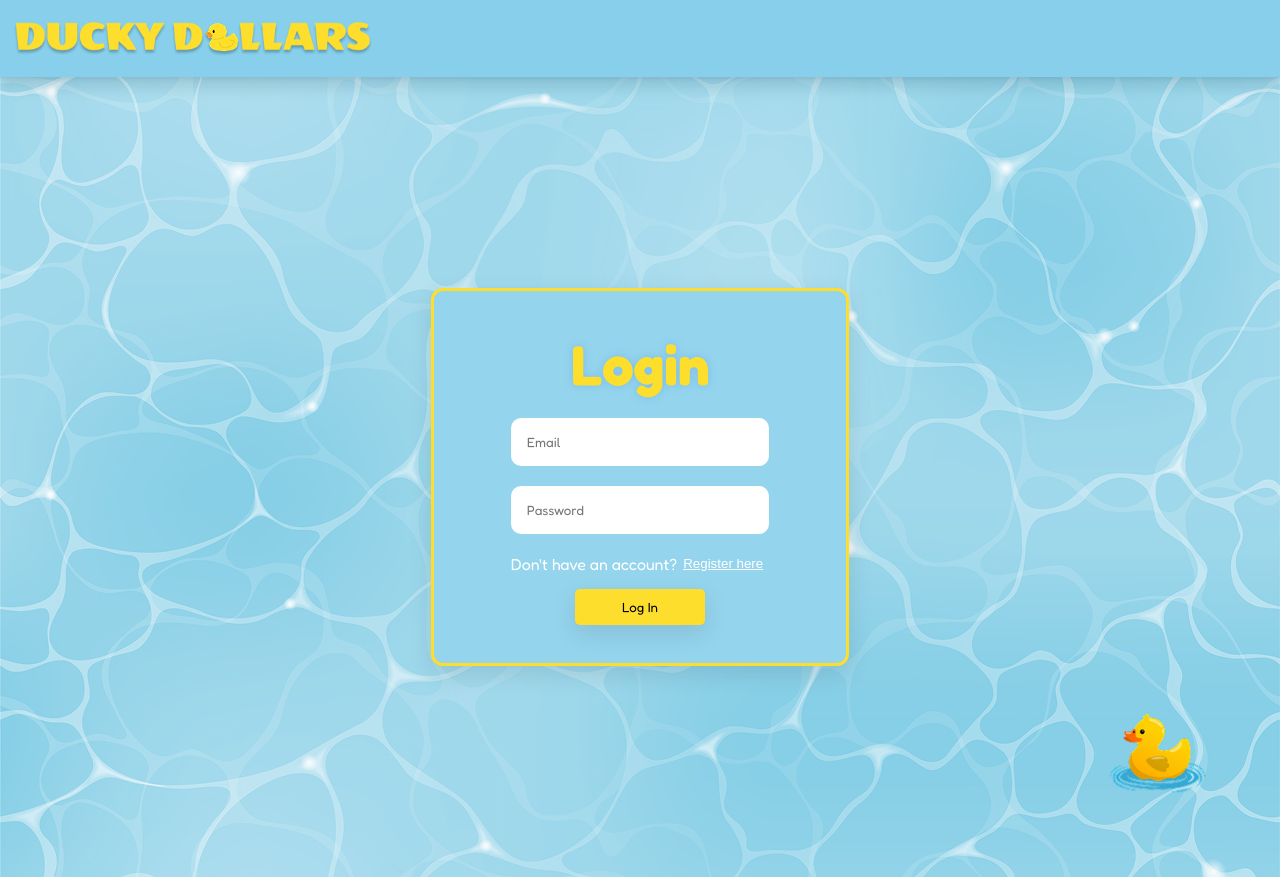
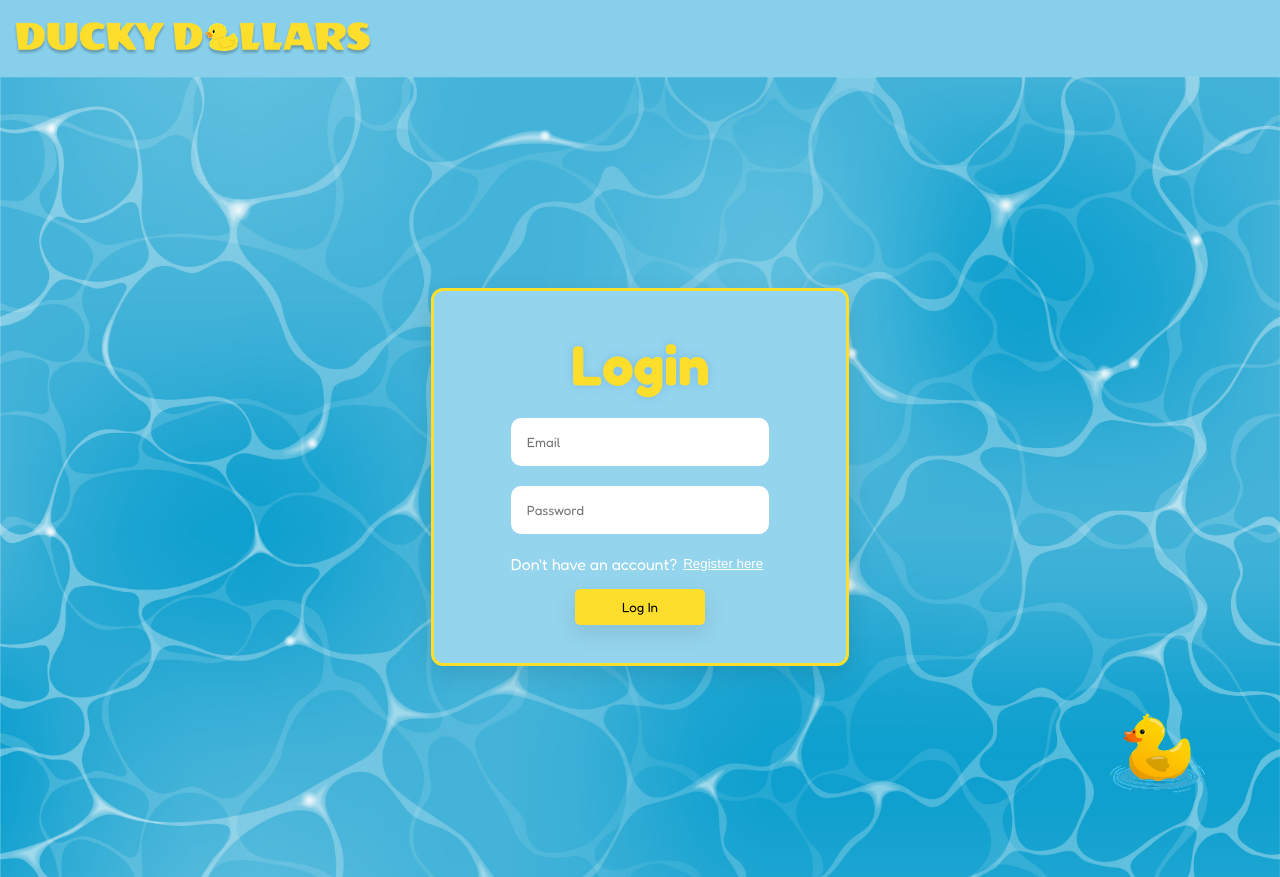
Before and after one commit to wongbernice/MERN-Stack-Project-Group-14, a React (Vite) app in the folder frontend/: page /login in a window 1280 px wide. Built offline with nearby package versions, Linux system fonts and the light colour scheme; a web font is replaced by a local one.

Commit message:
changed background -trevi

```diff
--- a/frontend/src/pages/Login/Login.tsx
+++ b/frontend/src/pages/Login/Login.tsx
@@ -32,8 +32,8 @@
             return;
         }
 
-        //allows user to login if conditions are met (may need to change later)
-        axios.post('http://67.205.159.14:5000/api/auth/login', {email: email, password: password}) //will need to change url
+        //allows user to login if conditions are met
+        axios.post('http://67.205.159.14:5000/api/auth/login', {email: email, password: password})
         .then(result => {
             if(result.data.id !== -1)
             {
--- a/frontend/src/pages/Login/loginPage.css
+++ b/frontend/src/pages/Login/loginPage.css
@@ -3,7 +3,7 @@
 }
 
 .loginDiv {
-    background-image: url('../../assets/water_bg.png');
+    background-image: url('../../assets/summer_background_47_a.jpg');
     background-size: cover;
     min-height: 100vh;
     width: 100%;
--- a/frontend/src/pages/SignUp/SignUpPage.css
+++ b/frontend/src/pages/SignUp/SignUpPage.css
@@ -3,7 +3,7 @@
 }
 
 .signUpDiv {
-    background-image: url('../../assets/water_bg.png');
+    background-image: url('../../assets/summer_background_47_a.jpg');
     background-size: cover;
     min-height: 100vh;
     width: 100%;
```
Also changed, not shown: frontend/src/assets/summer_background_47_a.jpg (added).
